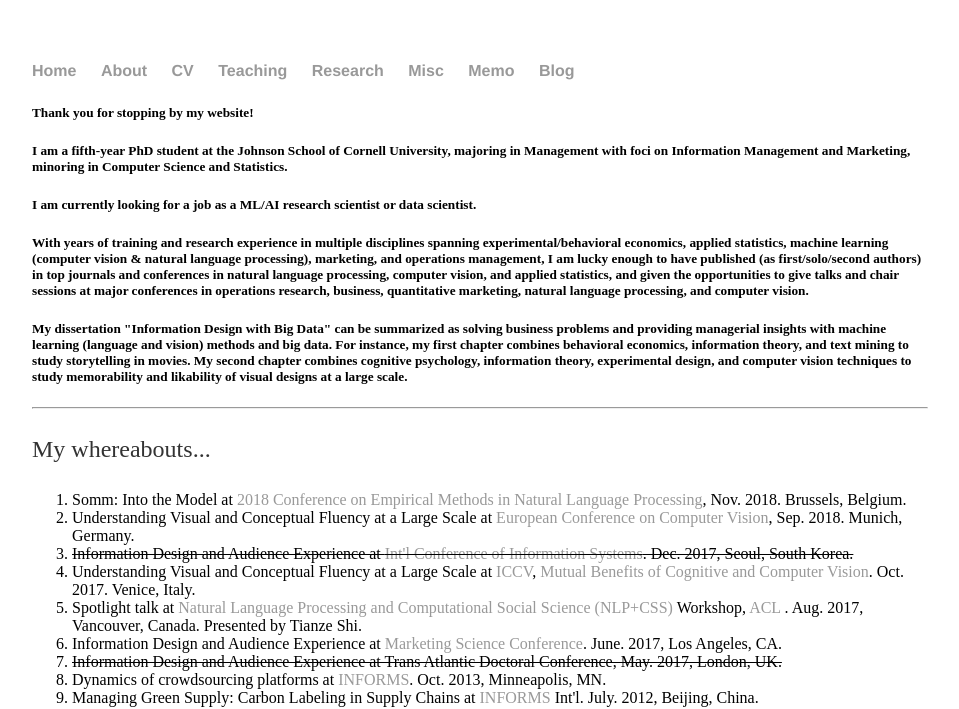
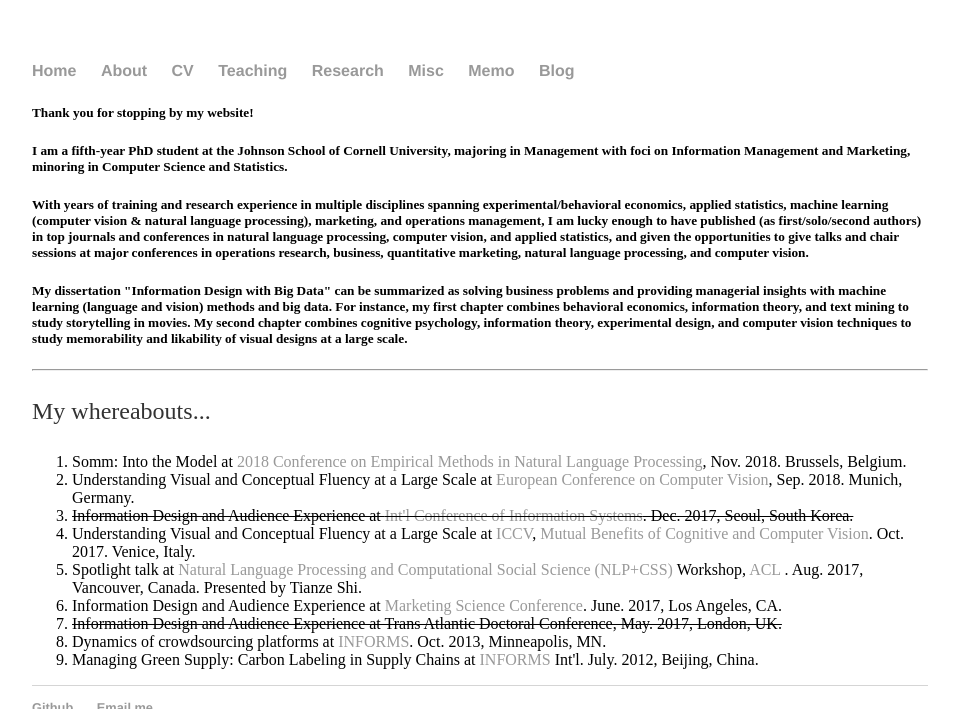
Before and after one commit to shenglih/shenglih.github.io, a Jekyll site: the page built from About/index.html, in a window 1280 px wide, cut to the strip 0-709 px from the top of the page. Shown: the whole strip, without its empty margins (160-1119 px from the left). Built offline with Jekyll 4.4.1, drawn with Linux system fonts in a browser that asks for light colours.

Commit message:
Update index.html

```diff
--- a/About/index.html
+++ b/About/index.html
@@ -5,7 +5,6 @@ title: Shengli Hu, About
 <div class="blurb">
 	<h5>Thank you for stopping by my website!</h5>
 	<h5>I am a fifth-year PhD student at the Johnson School of Cornell University, majoring in Management with foci on Information Management and Marketing, minoring in Computer Science and Statistics.</h5>
-	<h5>I am currently looking for a job as a ML/AI research scientist or data scientist. </h5>
 	<h5>With years of training and research experience in multiple disciplines spanning experimental/behavioral economics, applied statistics, machine learning (computer vision &
 		natural language processing), marketing, and operations management, I am lucky enough to have published (as first/solo/second authors) in top journals and conferences in natural language processing, computer vision, and applied statistics, and given the opportunities to give talks and chair sessions at major conferences in operations research, business, quantitative marketing, natural language processing, and computer vision. </h5>
 	<h5>My dissertation "Information Design with Big Data" can be summarized as solving business problems and providing managerial insights with machine learning (language and vision) methods and big data.
```
